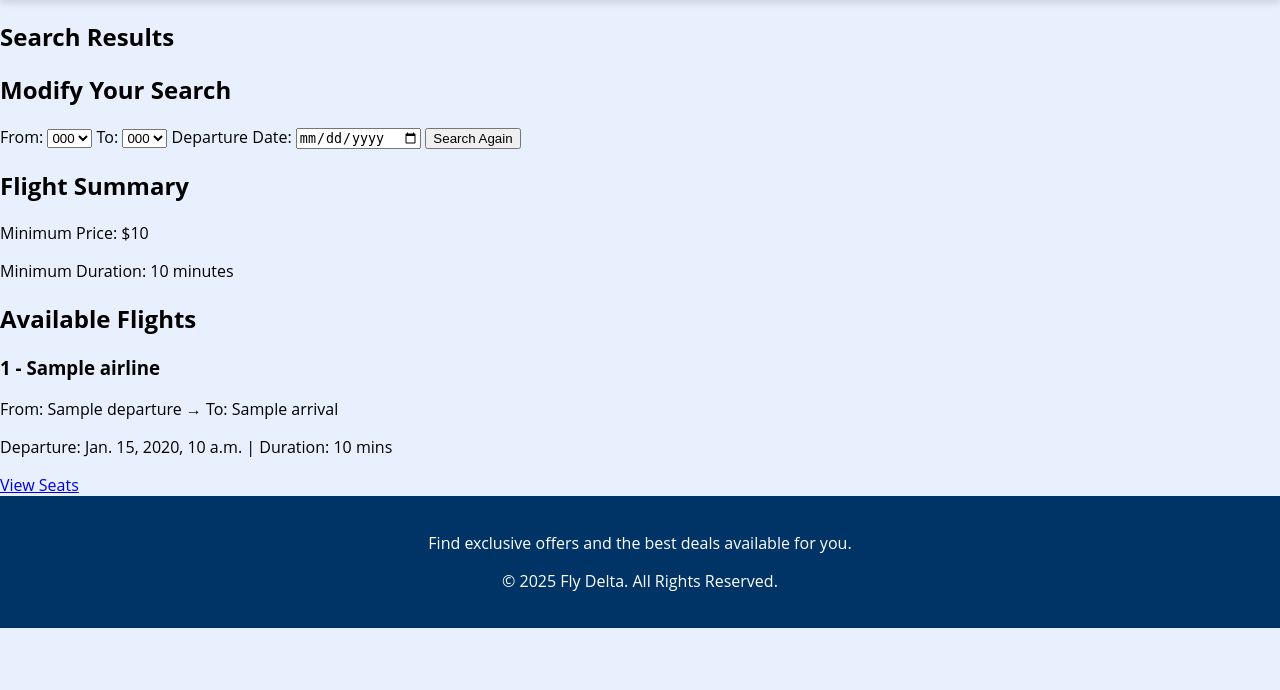
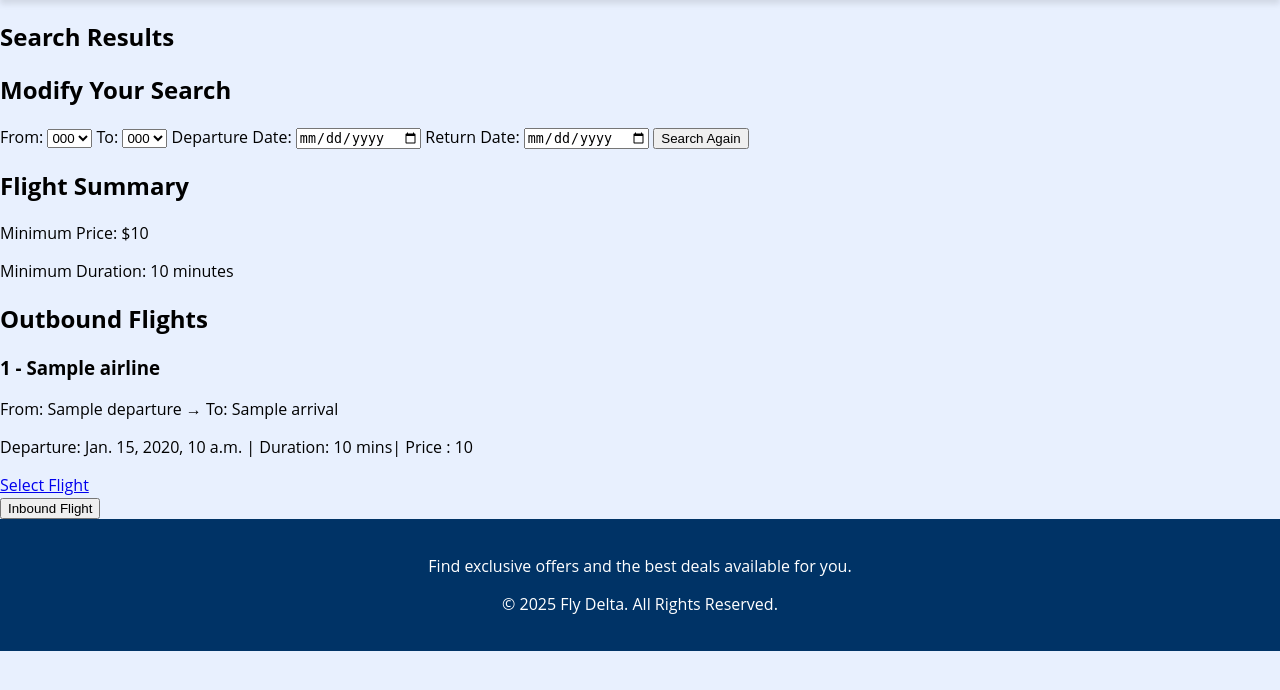
Before and after one commit to azrael-07/AirlineManagementSystem, a Django app: template apps/core/templates/flight_results.html in a window 1280 px wide. Shown: the part 82-772 px from the top of the page. Run offline with Django 3.2, Linux system fonts and the light colour scheme; the template is opened without the code that fills it: most values are stand-ins (such as "Sample title", 1, 10 or a date in 2020).

Commit message:
update to html

```diff
--- a/apps/core/templates/base.html
+++ b/apps/core/templates/base.html
@@ -42,7 +42,7 @@
             var home = document.getElementsByClassName("logo");
             if (searchIcon) {
                 searchIcon.addEventListener("click", function() {
-                    window.location.href = "{% url 'flight_search' %}";
+                    window.location.href = "{% if request.user.is_authenticated and request.user.customer %}{% url 'flight_search' %}{% else %}{% url 'login' %}{% endif %}";
                 });
             }
 
@@ -52,6 +52,13 @@
                 });
             }
 
+            if (home[0]) {
+                home[0].addEventListener("click", function() {
+                    window.location.href = "{% url 'index' %}";
+
+                });
+            }
+
         });
     </script>
 
--- a/apps/core/templates/flight_results.html
+++ b/apps/core/templates/flight_results.html
@@ -11,19 +11,24 @@
             <label>From:</label>
             <select name="departure">
                 {% for airport in airports %}
-                    <option value="{{ airport.code }}" {% if form_data.departure == airport.code %}selected{% endif %}>{{ airport.code  }}</option>
+                    <option value="{{ airport.id }}" {% if form_data.departure == airport.id %}selected{% endif %}>{{ airport.code }}</option>
                 {% endfor %}
             </select>
 
             <label>To:</label>
             <select name="arrival">
                 {% for airport in airports %}
-                    <option value="{{ airport.code }}" {% if form_data.arrival == airport.code %}selected{% endif %}>{{ airport.code  }}</option>
+                    <option value="{{ airport.id }}" {% if form_data.arrival == airport.id %}selected{% endif %}>{{ airport.code }}</option>
                 {% endfor %}
             </select>
 
             <label>Departure Date:</label>
             <input type="date" name="departure_date" value="{{ form_data.departure_date }}">
+
+            {% if form_data.return_date %}
+                <label>Return Date:</label>
+                <input type="date" name="return_date" value="{{ form_data.return_date }}">
+            {% endif %}
 
             <button type="submit">Search Again</button>
         </div>
@@ -32,26 +37,97 @@
 
 <section class="flight-summary">
     <h2>Flight Summary</h2>
-    {% if flights %}
+    {% if outbound_flights  %}
         <p>Minimum Price: ${{ min_price }}</p>
         <p>Minimum Duration: {{ min_duration }} minutes</p>
     {% endif %}
-
 </section>
 
-<section class="flight-results">
-    <h2>Available Flights</h2>
-    {% if flights %}
-        {% for flight in flights %}
+{% if form_data.return_date %}
+    <!-- Roundtrip: Show Outbound Flights first -->
+    <section class="flight-results" id="outbound-section">
+        <h2>Outbound Flights</h2>
+        {% if outbound_flights %}
+            {% for flight in outbound_flights %}
             <div class="flight-card">
                 <h3>{{ flight.flight_number }} - {{ flight.airline.name }}</h3>
                 <p>From: {{ flight.departure }} → To: {{ flight.arrival }}</p>
-            <p>Departure: {{ flight.departure_time }} | Duration: {{ flight.duration }} mins</p>
-            <a href="#" class="book-btn">View Seats</a>
+                <p>Departure: {{ flight.departure_time }} | Duration: {{ flight.duration }} mins| Price : {{ flight.price }}</p>
+                <a href="#" class="book-btn" onclick="selectOutboundFlight('{{ flight.id }}'); return false;">Select Flight</a>
+            </div>
+            {% endfor %}
+        {% else %}
+            <p>No outbound flights found.</p>
+        {% endif %}
+        <button id="toggle-btn" onclick="toggleFlightSelection()">Inbound Flight</button>
+    </section>
+
+    <section class="flight-results" id="inbound-section" style="display: none;">
+        <h2>Inbound Flights</h2>
+        {% if return_flights %}
+            {% for flight in return_flights %}
+            <div class="flight-card">
+                <h3>{{ flight.flight_number }} - {{ flight.airline.name }}</h3>
+                <p>From: {{ flight.departure }} → To: {{ flight.arrival }}</p>
+                <p>Departure: {{ flight.departure_time }} | Duration: {{ flight.duration }} mins| Price : {{ flight.price }}</p>
+                <a href="#" class="book-btn" onclick="selectInboundFlight('{{ flight.id }}'); return false;">Select Flight</a>
+            </div>
+            {% endfor %}
+        {% else %}
+            <p>No inbound flights found.</p>
+        {% endif %}
+        <button id="next-btn" onclick="proceedToSeatSelection()">Next</button>
+    </section>
+{% else %}
+    <!-- One-way: Show flights normally -->
+    <section class="flight-results">
+        <h2>Available Flights</h2>
+        {% if outbound_flights %}
+            {% for flight in outbound_flights %}
+            <div class="flight-card">
+                <h3>{{ flight.flight_number }} - {{ flight.airline.name }}</h3>
+                <p>From: {{ flight.departure }} → To: {{ flight.arrival }}</p>
+                <p>Departure: {{ flight.departure_time }} | Duration: {{ flight.duration }} mins| Price : {{ flight.price }}</p>
+                <a href="#" class="book-btn" onclick="selectFlight('{{ flight.id }}'); return false;">Select Flight</a>
             </div>
             {% endfor %}
         {% else %}
             <p>No flights found matching your search.</p>
         {% endif %}
+        <button onclick="proceedToSeatSelection()">Next</button>
     </section>
+{% endif %}
+
+<script>
+  // These functions should store the selected flight IDs in hidden inputs or JavaScript variables
+  function selectOutboundFlight(flightId) {
+      // Example: store in localStorage or update a hidden field
+      console.log('Selected outbound flight:', flightId);
+      window.localStorage.setItem('outBound',flightId)
+
+  }
+
+  function selectInboundFlight(flightId) {
+      console.log('Selected inbound flight:', flightId);
+      window.localStorage.setItem('inBound',flightId)
+  }
+
+  function selectFlight(flightId) {
+      console.log('Selected flight:', flightId);
+      window.localStorage.setItem('outBound',flightId)
+  }
+
+  function toggleFlightSelection(){
+    // Hide outbound section and show inbound section
+    document.getElementById('outbound-section').style.display = 'none';
+    document.getElementById('inbound-section').style.display = 'block';
+  }
+
+  function proceedToSeatSelection(){
+    // Redirect or process the selected flight(s) to the seat selection step
+    alert('Proceeding to seat selection...');
+    // For example: window.location.href = '/seat_selection/?outbound=' + selectedOutboundId + '&inbound=' + selectedInboundId;
+  }
+</script>
+
 {% endblock %}
--- a/apps/core/templates/index.html
+++ b/apps/core/templates/index.html
@@ -4,6 +4,6 @@
     <section class="hero">
         <h1>Welcome to Fly Delta</h1>
         <p>Your seamless flight booking experience starts here.</p>
-        <a href="{% url 'flight_search' %}" class="btn">Find a Flight</a>
+        <a href="{% if request.user.is_authenticated and request.user.customer %}{% url 'flight_search' %}{% else %}{% url 'login' %}{% endif %}" class="btn">Find a Flight</a>
     </section>
 {% endblock %}
--- a/apps/flights/models.py
+++ b/apps/flights/models.py
@@ -38,7 +38,7 @@ class Airport(models.Model):
 class Flight(models.Model):
     flight_number = models.CharField(max_length=10, unique=True)
     airline = models.ForeignKey(Airline, on_delete=models.CASCADE)
-    aircraft = models.OneToOneField(Aircraft, on_delete=models.CASCADE)
+    aircraft = models.ForeignKey(Aircraft, on_delete=models.CASCADE)
     departure = models.ForeignKey(Airport, on_delete=models.CASCADE, related_name="departing_flights")
     arrival = models.ForeignKey(Airport, on_delete=models.CASCADE, related_name="arriving_flights")
     price = models.DecimalField(max_digits=10, decimal_places=2)
```
Also changed, not shown: apps/core/templates/flight_search.html (+24 -6 lines), apps/core/templates/login.html (added, +26 -0 lines), apps/core/views.py (+63 -39 lines), apps/flights/migrations/0003_alter_flight_aircraft_alter_flight_price.py (added). Lines whose indentation alone changed are shown as unchanged.
